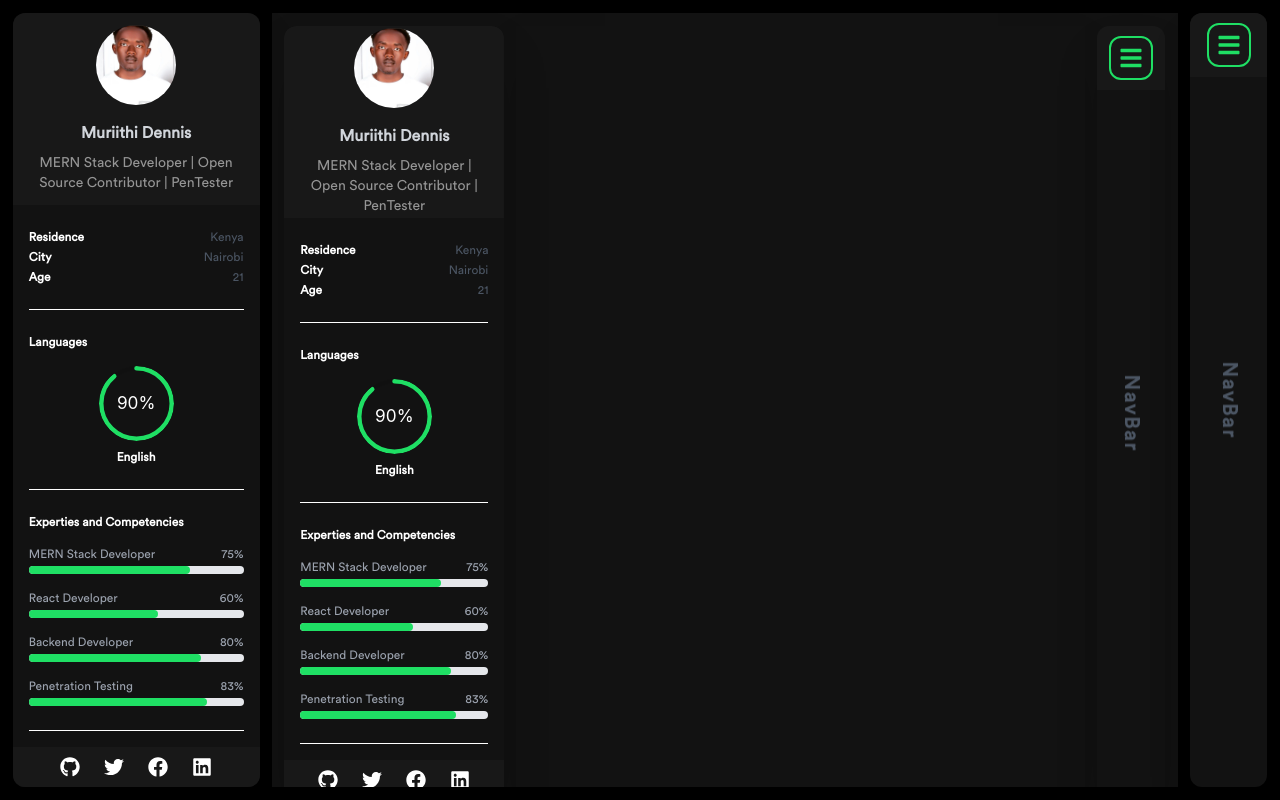
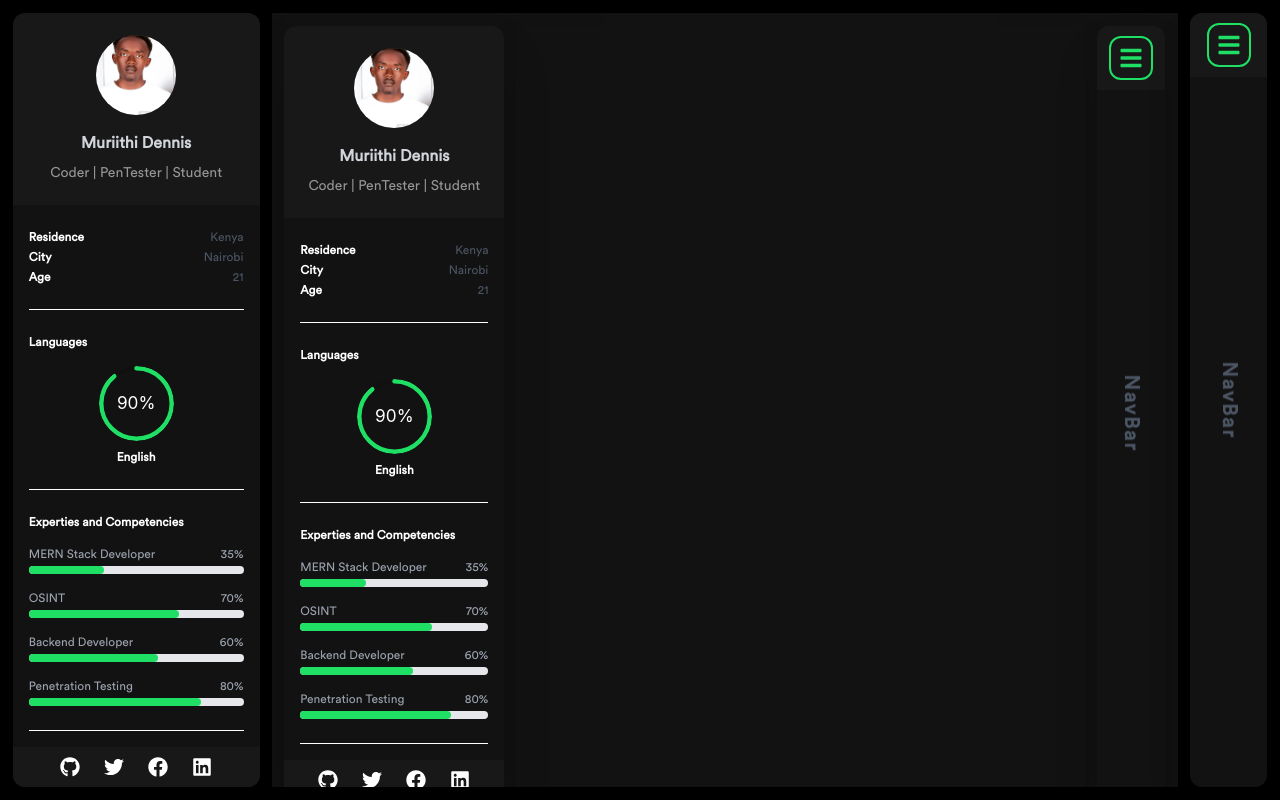
Before and after one commit to GrayArch/portfo, a Next.js app: page /layout in a window 1280 px wide. Built offline with nearby package versions, Linux system fonts and the light colour scheme.

Commit message:
code commit

```diff
--- a/constants/constants.js
+++ b/constants/constants.js
@@ -1,6 +1,6 @@
 export const NAME = 'Muriithi Dennis';
 
-export const DESIGNATION = `MERN Stack Developer | Open Source Contributor | PenTester`;
+export const DESIGNATION = `Coder | PenTester | Student`;
 
 export const DETAILS = {
   Residence: 'Kenya',
@@ -11,11 +11,11 @@ export const DETAILS = {
 export const SKILLS = [
   {
     title: 'MERN Stack Developer',
-    level: '75%',
+    level: '35%',
   },
   {
-    title: 'React Developer',
-    level: '60%',
+    title: 'OSINT',
+    level: '70%',
   },
   // {
   //   title: 'Desktop Application Developer',
@@ -23,16 +23,16 @@ export const SKILLS = [
   // },
   {
     title: 'Backend Developer',
-    level: '80%',
+    level: '60%',
   },
   {
     title: 'Penetration Testing',
-    level: '83%',
+    level: '80%',
   },
 ];
 
 export const TECH_STACK = [
-  'ReactJS',
+  'FUF',
   'JavaScript',
   'NextJS',
   'NodeJS',
@@ -42,7 +42,7 @@ export const TECH_STACK = [
   'Django',
   'Metasploit',
   'BurpSuite',
-  'REST API',
+  'Python',
   'MongoDB',
   'ArchLinux',
   'Git',
--- a/firestore.indexes.json
+++ /dev/null
@@ -1,4 +0,0 @@
-{
-  "indexes": [],
-  "fieldOverrides": []
-}
```
Also changed, not shown: database.rules.json (deleted, +0 -7 lines), 2 other files (tests, documents, lock files or other folders).
